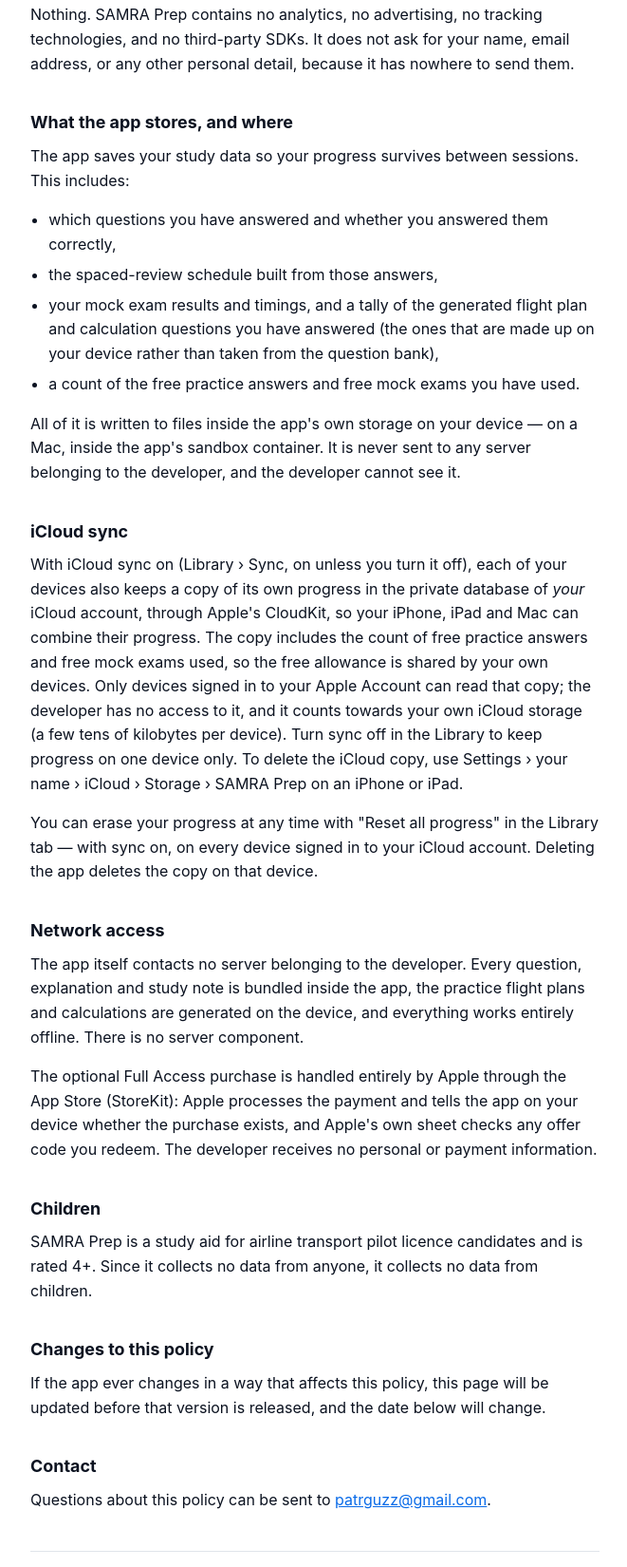
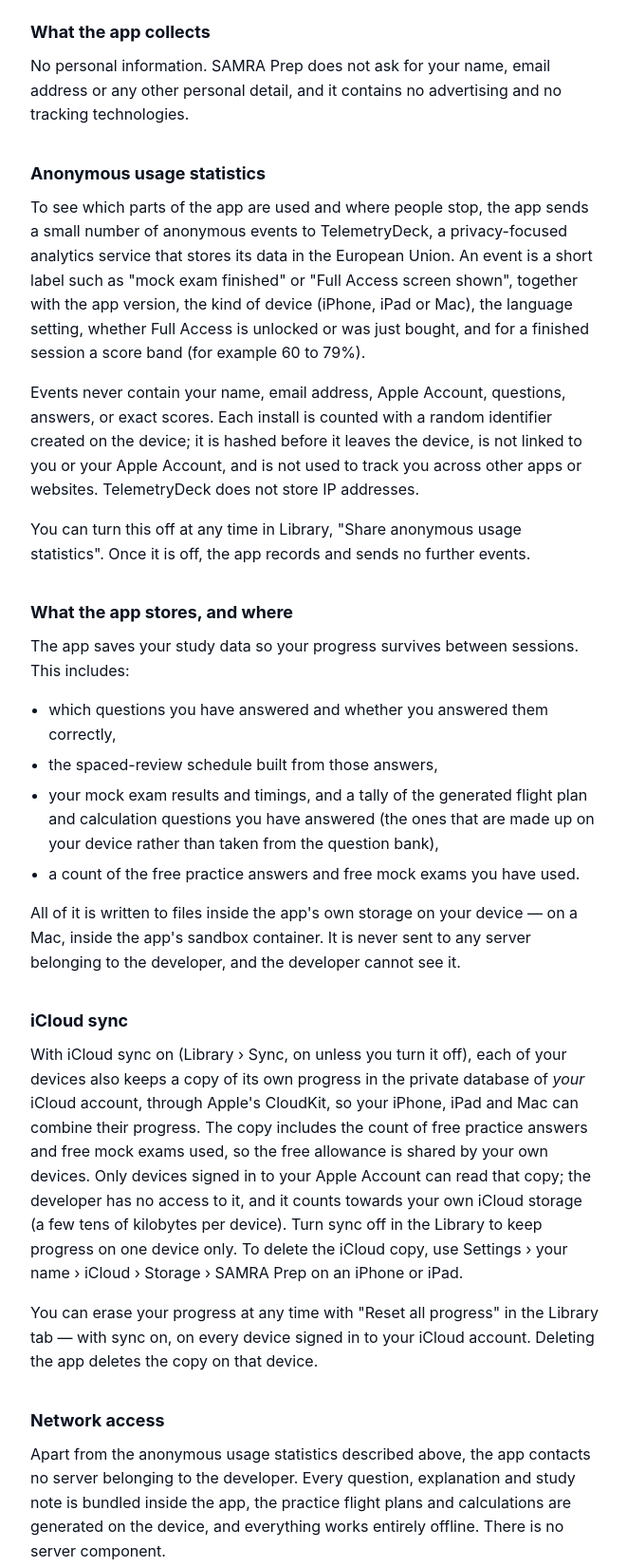
Before and after one commit to PatrickRodriguz2/samra-prep, a plain HTML site: page privacy.html in a window 1280 px wide. Shown: the part 384-2034 px from the top of the page at 95% size, without its empty margins (308-969 px from the left). Drawn offline with Linux system fonts and the light colour scheme.

Commit message:
SAMRA Prep 1.3.6: privacy policy and index page describe the anonymous usage statistics
Co-Authored-By: Claude Fable 5.2 <noreply@anthropic.com>

```diff
--- a/privacy.html
+++ b/privacy.html
@@ -36,12 +36,17 @@
 
   <p class="eyebrow">SAMRA Prep · iPhone, iPad &amp; Mac</p>
   <h1>Privacy Policy</h1>
-  <p class="lede">SAMRA Prep does not collect any personal information. There is no account, no analytics, and no developer server. The only network traffic is Apple's: if you leave iCloud sync on, your own iCloud account carrying your progress between your devices, and the App Store handling the optional Full Access purchase.</p>
+  <p class="lede">SAMRA Prep does not collect any personal information. There is no account and no advertising. The app sends anonymous usage statistics (which features are used, never your answers) unless you switch them off in the Library. Apart from that, the only network traffic is Apple's: if you leave iCloud sync on, your own iCloud account carrying your progress between your devices, and the App Store handling the optional Full Access purchase.</p>
 
   <hr>
 
   <h2>What the app collects</h2>
-  <p>Nothing. SAMRA Prep contains no analytics, no advertising, no tracking technologies, and no third-party SDKs. It does not ask for your name, email address, or any other personal detail, because it has nowhere to send them.</p>
+  <p>No personal information. SAMRA Prep does not ask for your name, email address or any other personal detail, and it contains no advertising and no tracking technologies.</p>
+
+  <h2>Anonymous usage statistics</h2>
+  <p>To see which parts of the app are used and where people stop, the app sends a small number of anonymous events to TelemetryDeck, a privacy-focused analytics service that stores its data in the European Union. An event is a short label such as "mock exam finished" or "Full Access screen shown", together with the app version, the kind of device (iPhone, iPad or Mac), the language setting, whether Full Access is unlocked or was just bought, and for a finished session a score band (for example 60 to 79%).</p>
+  <p>Events never contain your name, email address, Apple Account, questions, answers, or exact scores. Each install is counted with a random identifier created on the device; it is hashed before it leaves the device, is not linked to you or your Apple Account, and is not used to track you across other apps or websites. TelemetryDeck does not store IP addresses.</p>
+  <p>You can turn this off at any time in Library, "Share anonymous usage statistics". Once it is off, the app records and sends no further events.</p>
 
   <h2>What the app stores, and where</h2>
   <p>The app saves your study data so your progress survives between sessions. This includes:</p>
@@ -58,11 +63,11 @@
   <p>You can erase your progress at any time with "Reset all progress" in the Library tab &mdash; with sync on, on every device signed in to your iCloud account. Deleting the app deletes the copy on that device.</p>
 
   <h2>Network access</h2>
-  <p>The app itself contacts no server belonging to the developer. Every question, explanation and study note is bundled inside the app, the practice flight plans and calculations are generated on the device, and everything works entirely offline. There is no server component.</p>
+  <p>Apart from the anonymous usage statistics described above, the app contacts no server belonging to the developer. Every question, explanation and study note is bundled inside the app, the practice flight plans and calculations are generated on the device, and everything works entirely offline. There is no server component.</p>
   <p>The optional Full Access purchase is handled entirely by Apple through the App Store (StoreKit): Apple processes the payment and tells the app on your device whether the purchase exists, and Apple's own sheet checks any offer code you redeem. The developer receives no personal or payment information.</p>
 
   <h2>Children</h2>
-  <p>SAMRA Prep is a study aid for airline transport pilot licence candidates and is rated 4+. Since it collects no data from anyone, it collects no data from children.</p>
+  <p>SAMRA Prep is a study aid for airline transport pilot licence candidates and is rated 4+. It collects no personal information from anyone, including children.</p>
 
   <h2>Changes to this policy</h2>
   <p>If the app ever changes in a way that affects this policy, this page will be updated before that version is released, and the date below will change.</p>
@@ -73,7 +78,7 @@
   <hr>
 
   <footer>
-    <p>Effective 4 October 2026 · SAMRA Prep is an independent study aid. It is not affiliated with, endorsed by, or a publication of Transport Canada; the examination name is referenced solely to identify the exam the app prepares candidates for.</p>
+    <p>Effective 4 October 2026, updated 10 November 2026 (anonymous usage statistics) · SAMRA Prep is an independent study aid. It is not affiliated with, endorsed by, or a publication of Transport Canada; the examination name is referenced solely to identify the exam the app prepares candidates for.</p>
   </footer>
 
 </main>
```
Also changed, not shown: index.html (+1 -1 lines).
